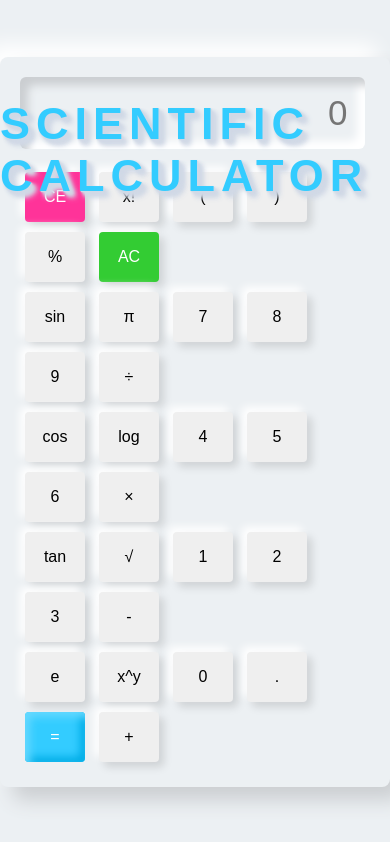
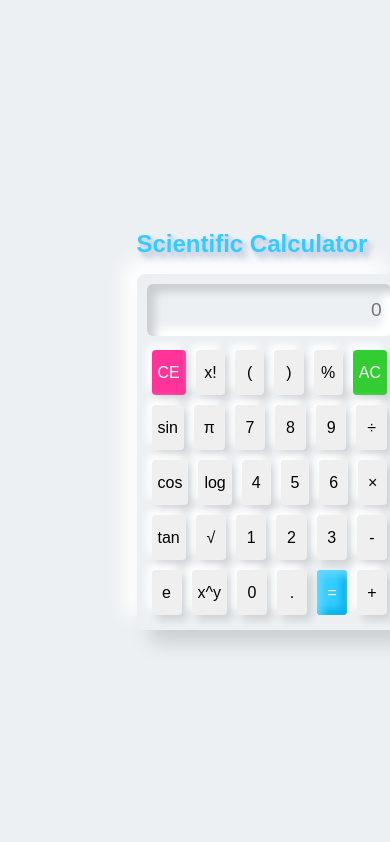
Before and after one commit to sumit-kumar-gaur/Scientific-Calculator, a plain HTML site: page index.html in a window 390 px wide. Drawn offline with Linux system fonts and the light colour scheme.

Commit message:
Update calci.css

```diff
--- a/calci.css
+++ b/calci.css
@@ -1,113 +1,152 @@
-body
-{
+body {
     padding: 0;
-    margin: 0;
-    display: flex;
+    margin-left: 35%;
+    margin-top: 0;
     justify-content: center;
-    align-items: center;
+    align-content: center;
     min-height: 100vh;
     user-select: none;
     background: #ecf0f3;
+    font-family: Arial, sans-serif;
 }
 
-.container
-{
+.container {
     padding: 20px;
     border-radius: 8px;
-    box-shadow: 13px 13px 20px #cbced1,
-              -13px -13px 20px #ffffff;
+    box-shadow: 13px 13px 20px #cbced1, -13px -13px 20px #ffffff;
+    max-width: 400px;
+    width: 100%;
+    /* position: fixed; */
 }
 
-.display #screen
-{
+.display #screen {
     margin-bottom: .5em;
-    width: 93%;
+    width: 95%;
     height: 70px;
-    font-size: 35px;
+    font-size: 2em;
     outline: none;
     border: none;
     text-align: right;
     padding-right: .5em;
     background: #ecf0f3;
     border-radius: 6px;
-    box-shadow: inset 8px 8px 8px #cbced1,
-                inset -8px -8px 8px #ffffff;
+    box-shadow: inset 8px 8px 8px #cbced1, inset -8px -8px 8px #ffffff;
 }
 
-.row button
-{
-    cursor: pointer;
+.row button {
     width: 60px;
-    height: 50px;
-    font-size: 16px;
+    height: 60px;
+    font-size: 1.5em;
     border: none;
     outline: none;
     margin: 5px;
     border-radius: 4px;
     transition: .1s;
-    box-shadow: 5px 5px 8px #00000020,
-               -5px -5px 8px #ffff;
+    box-shadow: 5px 5px 8px #00000020, -5px -5px 8px #ffff;
+    flex: 1;
 }
 
-.row button:hover
-{
-    box-shadow:  inset 5px 5px 8px rgba(16, 16, 16, .1),
-                 inset -5px -5px 8px #fff;
+.row {
+    display: flex;
+    justify-content: space-between;
+}
+
+.row button:hover {
+    box-shadow: inset 5px 5px 8px rgba(16, 16, 16, .1), inset -5px -5px 8px #fff;
     background: #fff;
 }
 
-#eval
-{
+#eval {
     background: #33ccff;
     color: #fff;
-    box-shadow: inset 5px 5px 8px #66d9ff,
-                inset -5px -5px 8px #00ace6;
+    box-shadow: inset 5px 5px 8px #66d9ff, inset -5px -5px 8px #00ace6;
 }
 
-#eval:hover
-{
-    box-shadow: inset 5px 5px 8px #00ace6,
-                inset -5px -5px 8px #00ace6;
+#eval:hover {
+    box-shadow: inset 5px 5px 8px #00ace6, inset -5px -5px 8px #00ace6;
 }
 
-#ac
-{
+#ac {
     background: #33cc33;
     color: #fff;
 }
 
-#ac:hover
-{
-    box-shadow: inset 5px 5px 8px #2eb82e,
-                inset -5px -5px 8px #33cc33;
+#ac:hover {
+    box-shadow: inset 5px 5px 8px #2eb82e, inset -5px -5px 8px #33cc33;
 }
 
-#ce
-{
+#ce {
     background: #ff3399;
     color: #fff;
 }
 
-#ce:hover
-{
-    box-shadow: inset 5px 5px 8px #e60073,
-                inset -5px -5px 8px #ff3399;
+#ce:hover {
+    box-shadow: inset 5px 5px 8px #e60073, inset -5px -5px 8px #ff3399;
 }
 
-/*================= Heading CSS =================*/
-h1
-{
-    position: absolute;
-    top: 1.5em;
-    font-size: 45px;
-    font-family: sans-serif;
+/* Heading CSS */
+h1 .page.heading{
+    font-size: 2.5em;
     text-transform: uppercase;
-    color: #33ccff;
-    letter-spacing: 6px;
-    text-shadow: 1px 1px 1px #d1d9e6,
-                1px 1px 2px #d1d9e6,
-                3px 3px 3px #d1d9e6,
-                4px 4px 4px #d1d9e6,
-                5px 5px 5px #d1d9e6,
-                6px 6px 6px #d1d9e6;
+    /* color: #34ccff; */
+    letter-spacing: 2px;
+    /* text-shadow: 1px 1px 1px #d1d9e6, 1px 1px 2px #d1d9e6,
+                 3px 3px 3px #d1d9e6, 4px 4px 4px #d1d9e6,
+                 5px 5px 5px #d1d9e6, 6px 6px 6px #d1d9e6; */
+    text-align: center;
+    margin-top: 0%;
+    margin-left: 0;
 }
+
+h1 {
+    color: #34ccff;
+    /* letter-spacing: 2px; */
+    text-shadow: 1px 1px 1px #d1d9e6, 1px 1px 2px #d1d9e6,
+                 3px 3px 3px #d1d9e6, 4px 4px 4px #d1d9e6,
+                 5px 5px 5px #d1d9e6, 6px 6px 6px #d1d9e6;
+    /* text-align: center; */
+}
+
+/* Media Queries for Responsiveness */
+@media (max-width: 768px) {
+    .container {
+        max-width: 300px;
+    }
+
+    .display #screen {
+        font-size: 1.5em;
+        height: 60px;
+    }
+
+    .row button {
+        width: 50px;
+        height: 50px;
+        font-size: 1.2em;
+    }
+
+    h1 {
+        font-size: 2em;
+    }
+}
+
+@media (max-width: 480px) {
+    .container {
+        max-width: 100%;
+        padding: 10px;
+    }
+
+    .display #screen {
+        font-size: 1.2em;
+        height: 50px;
+    }
+
+    .row button {
+        width: 45px;
+        height: 45px;
+        font-size: 1em;
+    }
+
+    h1 {
+        font-size: 1.5em;
+    }
+}
```
